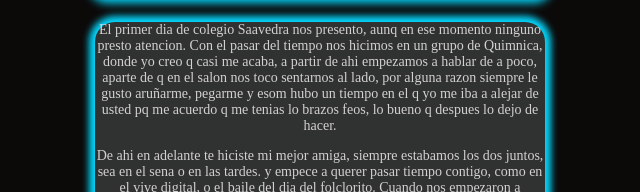
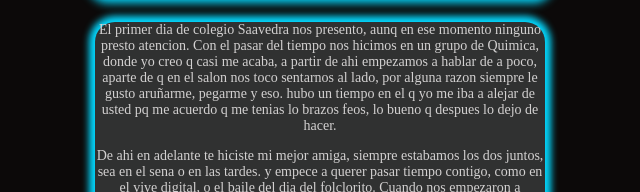
Before and after one commit to Osoriaovv/DiciembreLore, a plain HTML site: page historia.html in a window 1280 px wide. Shown: the part 368-560 px from the top of the page, 320-960 px from the left. Drawn offline with Linux system fonts and the light colour scheme; a web font is replaced by a local one.

Commit message:
Actualizar historia.html

```diff
--- a/historia.html
+++ b/historia.html
@@ -18,9 +18,10 @@
 
 <div class="Texto1">
     <p> El primer dia de colegio Saavedra nos presento, aunq en ese momento ninguno presto atencion.
-        Con el pasar del tiempo nos hicimos en un grupo de Quimnica, donde yo creo q casi me acaba,
+        Con el pasar del tiempo nos hicimos en un grupo de Quimica, donde yo creo q casi me acaba,
         a partir de ahi empezamos a hablar de a poco, aparte de q en el salon nos toco sentarnos al lado,
-        por alguna razon siempre le gusto aruñarme, pegarme y esom hubo un tiempo en el q yo me iba a alejar
+        por alguna razon siempre le gusto aruñarme, pegarme y eso.
+hubo un tiempo en el q yo me iba a alejar
         de usted pq me acuerdo q me tenias lo brazos feos, lo bueno q despues lo dejo de hacer.
     </p>
     <p> De ahi en adelante te hiciste mi mejor amiga, siempre estabamos los dos juntos, sea en el sena o en las tardes.
```
